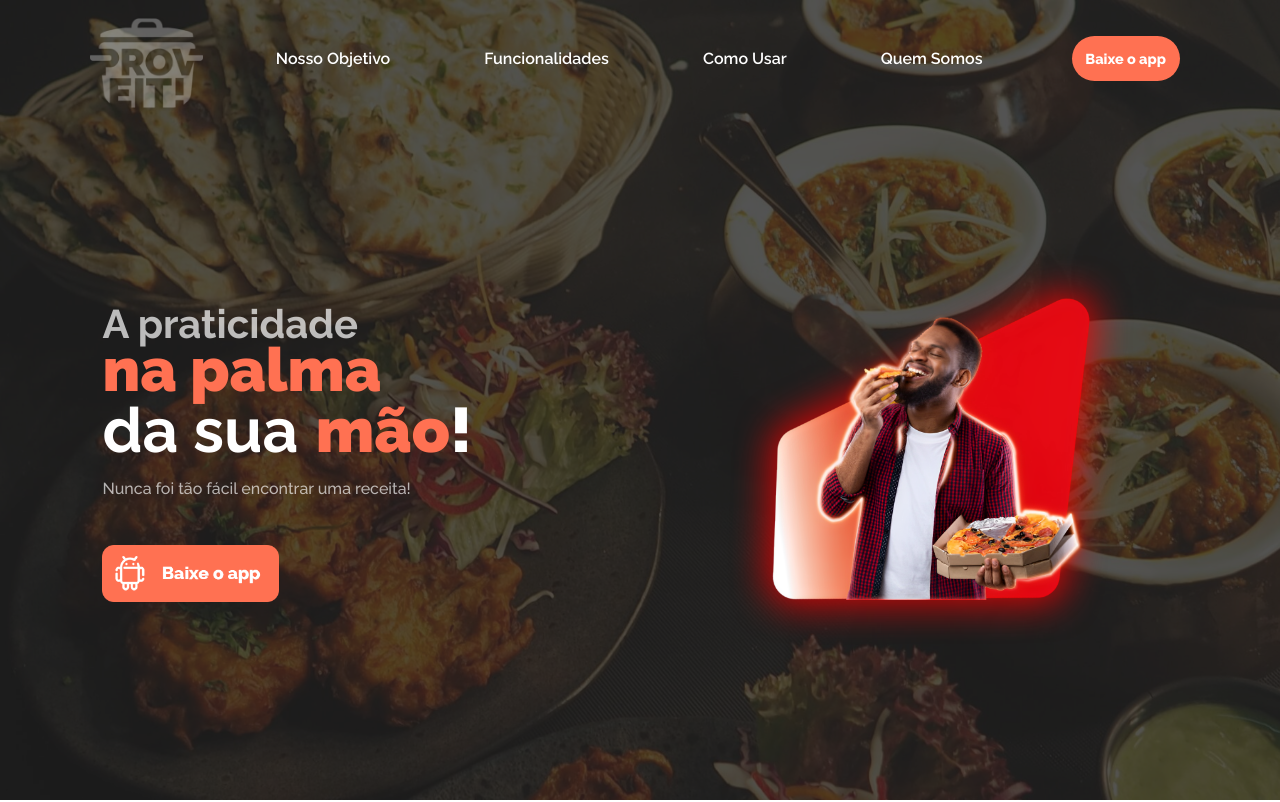
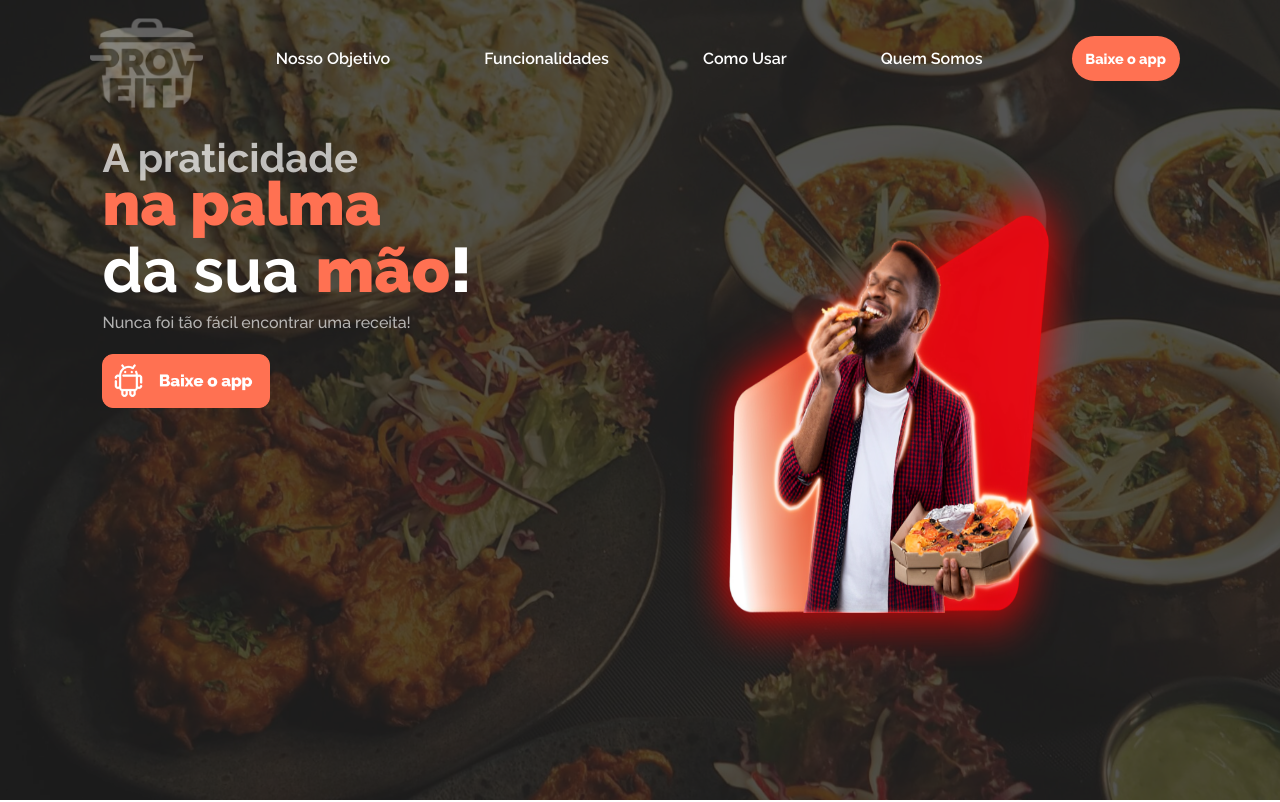
Before and after one commit to Taviin7/Proveit_Landing_Pages, a React (Create React App) app: page / in a window 1280 px wide. Shown: the top 802 px of the page. Built offline with nearby package versions, Linux system fonts and the light colour scheme.

Commit message:
ajustes da home

```diff
--- a/src/Components/Home/Home.css
+++ b/src/Components/Home/Home.css
@@ -50,7 +50,7 @@ header {
 
 }
 
-.container_nav{
+.container_nav {
   width: 100%;
   height: 20%;
 }
@@ -90,29 +90,31 @@ header {
   color: #FF7152;
 }
 
-.container_main{
+.container_main {
+  display: flex;
+  flex-direction: row;
   width: 100%;
   height: 100%;
-  display: flex;
-  align-items: center;
+
 }
 
 .section1 .container {
   display: flex;
+  justify-content: center;
   flex-direction: column;
-  justify-content: space-between;
-  width: 100%;
+  width: 90%;
+  height: 47%;
   margin-left: 8%;
 }
 
-.section1 .titleBox1{
+.section1 .titleBox1 {
   display: flex;
   flex-direction: column;
   justify-content: space-around;
   width: 55%;
 }
 
-.titleBox2{
+.titleBox2 {
   width: 370px;
   display: flex;
   flex-direction: row;
@@ -143,13 +145,13 @@ header {
   font-family: 'raleway-bold';
 }
 
-.text-orange{
+.text-orange {
   font-family: 'raleway-black';
   color: #FF7152;
   position: relative;
 }
 
-.exclamacao{
+.exclamacao {
   font-family: "raleway-black";
 }
 
@@ -161,8 +163,8 @@ header {
   opacity: 66%;
 }
 
-.Box_BtnDownload{
-  width: 15%;
+.Box_BtnDownload {
+  width: 30%;
   margin-top: 4%;
 }
 
@@ -170,19 +172,16 @@ header {
   width: 100%;
 }
 
-.BtnDownload:hover{
- scale: 1.1;
- transition: 0.2s;
+.BtnDownload:hover {
+  scale: 1.1;
+  transition: 0.2s;
 }
 
 .imgBox {
-  width: 20%;
-  margin-left: 55%;
-  position: absolute;
-  z-index: 1;
+  width: 100%;
 }
 
 .section1 .imgBox img {
-  height: 0%;
-  width: 180%;
+  height: 90%;
+  width: 75%;
 }
--- a/src/Components/Home/Home.jsx
+++ b/src/Components/Home/Home.jsx
@@ -4,7 +4,7 @@ import "./Home.css";
 import "./Home_cel.css";
 import "./Home_tablet.css";
 import Logo from "./Imgs/proveitLogo.png";
-import negao from "./Imgs/negocomendo.png";
+import negao from "./Imgs/negao.png";
 import BtnDownload from "./Imgs/Download_button 1.png";
 
 export default function Home() {
```
Also changed, not shown: src/Components/Home/Imgs/negao.png (renamed from src/Components/Home/Imgs/negocomendo.png).
